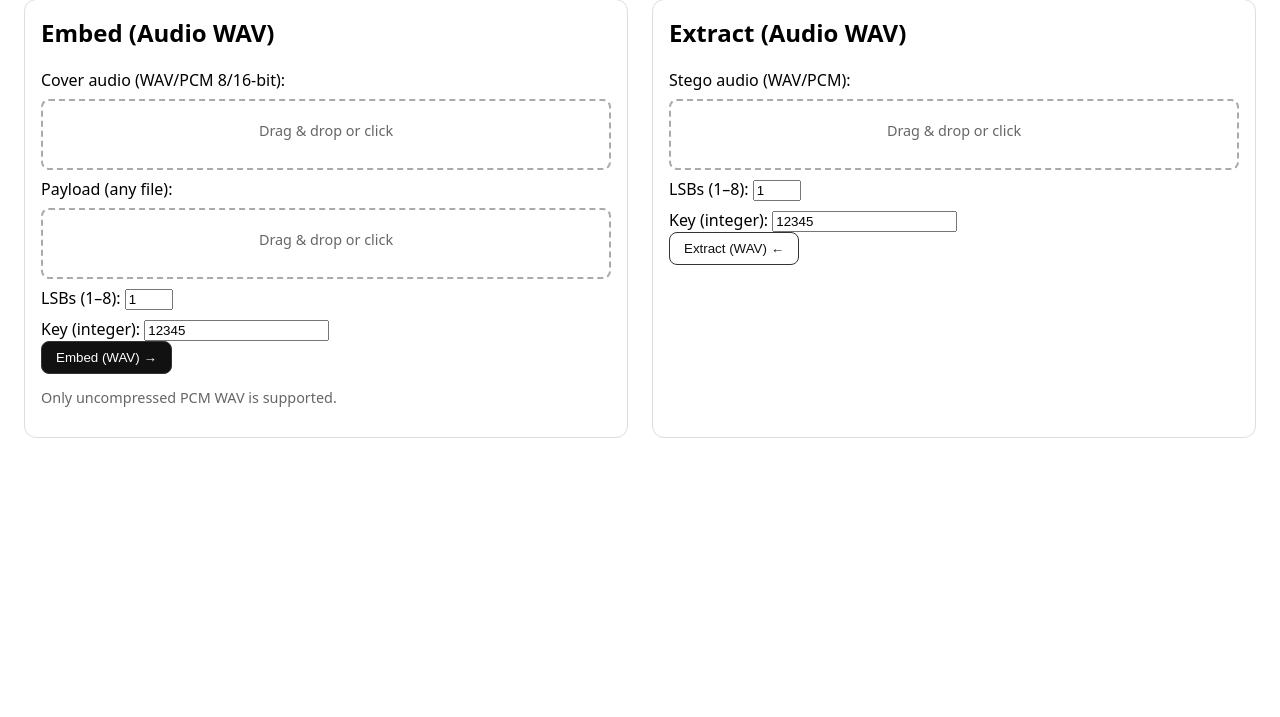
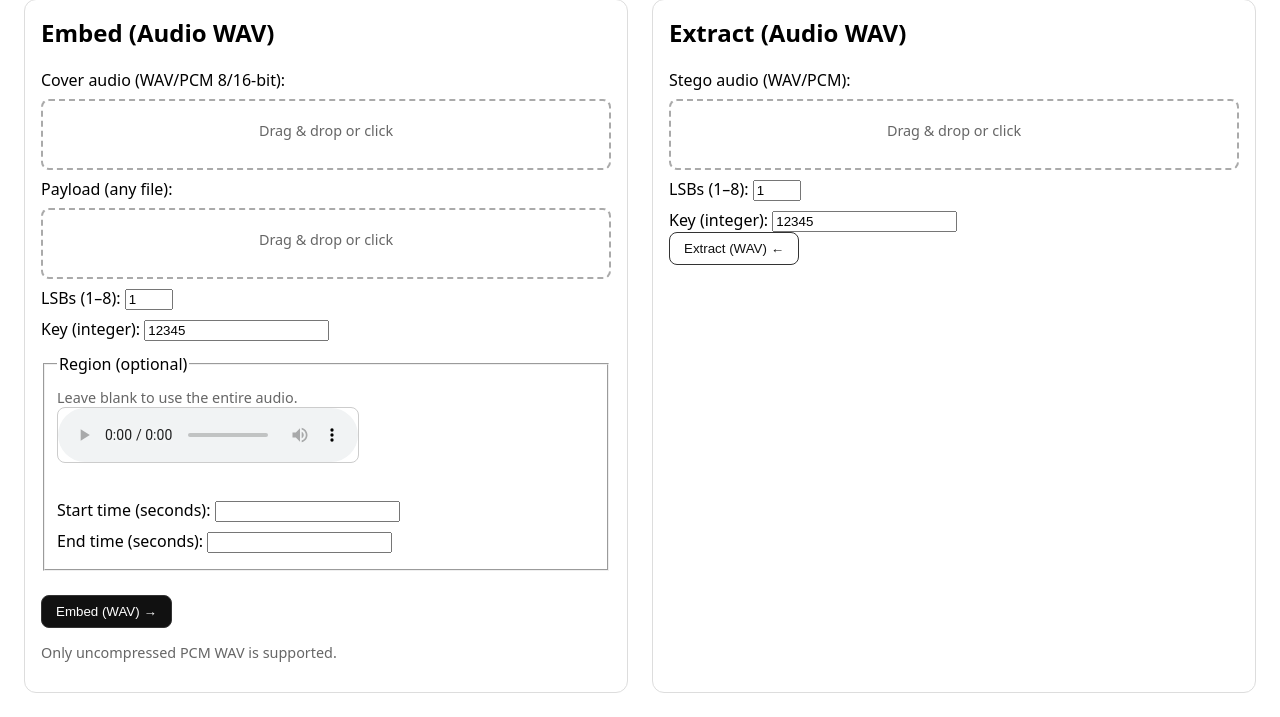
Before and after one commit to jkoui/INF2005, a Flask app: page / in a window 1280 px wide. Shown: the part 890-1607 px from the top of the page. Before the commit the page ends 1328 px from the top, so only its background shows below. Run offline with Flask 3, Linux system fonts and the light colour scheme; some libraries are stand-ins or nearby versions.

Commit message:
selection of payload location for audio

```diff
--- a/app/app.py
+++ b/app/app.py
@@ -42,12 +42,29 @@ def _to_int_opt(s):
     except Exception:
         return None
 
-def parse_roi(form, img_w_actual: int, img_h_actual: int):
+def parse_roi(form, img_w_actual: int, img_h_actual: int, is_audio: bool = False):
     """
     Read x1,y1,x2,y2 and nat_w,nat_h from the form.
     Returns: (region_dict_or_None, imgW, imgH, sel_w, sel_h)
     Raises ValueError if a zero-area ROI is provided.
     """
+
+    # For audio
+    if is_audio:
+        start_time = _to_int_opt(form.get("start_time"))
+        end_time = _to_int_opt(form.get("end_time"))
+
+        # If any coordinate is missing, treat as "no ROI"
+        if start_time is None or end_time is None:
+            return None, img_w_actual, img_h_actual, None, None
+
+        # Ensure valid time range
+        if start_time >= end_time:
+            raise ValueError("Start time must be less than end time.")
+
+        return {"start_time": start_time, "end_time": end_time}, img_w_actual, img_h_actual, end_time - start_time, None
+
+    # For image
     x1 = _to_int_opt(form.get("x1"))
     y1 = _to_int_opt(form.get("y1"))
     x2 = _to_int_opt(form.get("x2"))
@@ -153,8 +170,8 @@ def embed():
         required_bytes = header_bytes_len + cipher_bytes_len
 
         # Reserve a top strip for the header so ROI can never overwrite it
-        header_carrier_bytes = (header_bits.size + 8 - 1) // 8           # ceil
-        header_carrier_pixels = (header_carrier_bytes + 3 - 1) // 3      # ceil
+        header_carrier_bytes = (header_bits.size + 7) // 8           # ceil
+        header_carrier_pixels = (header_carrier_bytes + 2) // 3      # ceil
         header_rows = (header_carrier_pixels + W - 1) // W               # ceil
         reserved_y2 = min(H, header_rows)                                # strip is rows [0 .. reserved_y2)
 
@@ -255,6 +272,7 @@ def embed():
         flash(f"Embed error: {e}")
         return redirect(url_for("index"))
 
+
 @app.get("/download/stego")
 def download_stego():
     if not _LAST_STEGO:
@@ -282,7 +300,7 @@ def extract():
         # Use a strip big enough to hold the maximum possible header:
         # FIXED_LEN + up to 255 bytes of filename
         MAX_HDR_BYTES = FIXED_LEN + 255
-        max_hdr_pixels = (MAX_HDR_BYTES + 3 - 1) // 3
+        max_hdr_pixels = (MAX_HDR_BYTES + 2) // 3
         max_hdr_rows = (max_hdr_pixels + W - 1) // W
         reserved_y2 = min(H, max_hdr_rows)
         strip_len_bytes = reserved_y2 * W * C
@@ -371,6 +389,10 @@ def embed_audio():
         nonce, ciphertext_with_tag = encrypt_aes_gcm(key_bytes, payload_bytes, aad=None)
         plain_sha = sha256(payload_bytes)
 
+        # Parse ROI for audio (start_time and end_time)
+        region, _, _, sel_w, _ = parse_roi(request.form, 0, 0, is_audio=True)
+
+        # Build secure header (audio case)
         header = build_secure_header(
             plain_len=len(payload_bytes),
             filename=orig_name,
@@ -379,11 +401,10 @@ def embed_audio():
             nonce=nonce,
             salt=salt,
             sha256_bytes=plain_sha,
-            # stash ROI (or zeros if no ROI)
-            roi_x1=region["x1"] if region else 0,
-            roi_y1=region["y1"] if region else 0,
-            roi_x2=region["x2"] if region else flat.reshape(H, W, 3).shape[1],  # default to full image
-            roi_y2=region["y2"] if region else flat.reshape(H, W, 3).shape[0],
+            roi_x1=0,  # Audio does not have x/y coordinates like image
+            roi_y1=0,  # Audio uses time for ROI
+            roi_x2=sel_w,  # Audio "width" is its time range
+            roi_y2=sel_w,
         )
 
         blob = header + ciphertext_with_tag
@@ -391,6 +412,7 @@ def embed_audio():
         header_bytes_len = len(header)
         required_bytes = header_bytes_len + len(ciphertext_with_tag)
 
+        # WAV loading and capacity check
         cover.stream.seek(0)
         flat_bytes, wav_params, _ = load_wav_from_file(cover)
         cap_bits = wav_capacity_bits(flat_bytes.size, n_lsb)
--- a/app/templates/index.html
+++ b/app/templates/index.html
@@ -103,7 +103,7 @@
           <div class="row" style="align-items:flex-start;">
             <div style="min-width:320px;">
               <!-- Live preview for drawing a rectangle -->
-              <div id="roiContainer" class="preview" style="position:relative; display:none; width:320px;">
+              <div id="roiImgContainer" class="preview" style="position:relative; display:none; width:320px;">
                 <img id="roiImg" style="max-width:320px; border:1px solid #ccc; border-radius:8px;">
                 <canvas id="roiCanvas" style="position:absolute; inset:0; pointer-events:auto;"></canvas>
               </div>
@@ -165,7 +165,37 @@
 
         <label>LSBs (1–8): <input type="number" name="lsb" min="1" max="8" value="1" required></label>
         <label>Key (integer): <input type="number" name="key" value="12345" required></label>
-        <button class="btn" type="submit">Embed (WAV) →</button>
+
+        <!-- Region of Interest (audio) -->
+        <fieldset style="margin-top:12px;">
+          <legend>Region (optional)</legend>
+          <label class="note">Leave blank to use the entire audio.</label>
+
+          <div class="row" style="align-items:flex-start;">
+            <div style="min-width:320px;">
+              <!-- Live preview for drawing a region -->
+              <div id="roiAudioContainer" class="preview" style="position:relative; display:block; width:320px; height: 60px;">
+                <audio id="roiAudio" style="max-width:320px; border:1px solid #ccc; border-radius:8px; z-index: 10; cursor: pointer;" controls></audio>
+                <canvas style="position:absolute; inset:0; pointer-events:none; z-index:0;"></canvas>
+              </div>
+              <div class="note" id="roiHelp" style="display:none; margin-top:6px;">
+                Tip: Click-drag on the audio visualizer to select a region. Coordinates auto-fill below.
+              </div>
+            </div>
+
+            <div>
+              <label>Start time (seconds): <input type="number" name="start_time" id="start_time" min="0" step="0.1"></label>
+              <label>End time (seconds):  <input type="number" name="end_time" id="end_time" min="0" step="0.1"></label>
+
+              <!-- Natural length of the selected audio (backend can use this to validate) -->
+              <input type="hidden" name="nat_length" id="nat_length">
+
+              <div class="note" id="roiMeta" style="margin-top:6px;"></div>
+            </div>
+          </div>
+        </fieldset>
+
+        <button class="btn" type="submit" style = "position:relative; z-index:10;">Embed (WAV) →</button>
       </form>
       <p class="note">Only uncompressed PCM WAV is supported.</p>
     </div>
@@ -320,7 +350,7 @@
     // ====== ROI: show preview when a cover image is chosen and enable drag-select ======
     (function() {
       const coverInput = document.querySelector('form[action$="embed"] input[name="cover"]');
-      const roiContainer = document.getElementById('roiContainer');
+      const roiImgContainer = document.getElementById('roiImgContainer');
       const roiImg = document.getElementById('roiImg');
       const roiCanvas = document.getElementById('roiCanvas');
       const roiHelp = document.getElementById('roiHelp');
@@ -341,7 +371,7 @@
         if (!file) return;
 
         if (!file.type.match(/^image\/(png|bmp)$/) && !file.name.match(/\.(png|bmp)$/i)) {
-          roiContainer.style.display = 'none';
+          roiImgContainer.style.display = 'none';
           roiHelp.style.display = 'none';
           return;
         }
@@ -355,7 +385,7 @@
           natHEl.value = natH;
 
           // show first so layout is valid
-          roiContainer.style.display = 'block';
+          roiImgContainer.style.display = 'block';
           roiHelp.style.display = 'block';
 
           requestAnimationFrame(() => {
@@ -484,6 +514,81 @@
         };
       });
     })();
+
+    (function() {
+      const coverAudioInput = document.querySelector('form[action$="embed_audio"] input[name="cover_wav"]');
+      const roiAudioContainer = document.getElementById('roiAudioContainer');
+      const roiAudio = document.getElementById('roiAudio');
+      const roiAudioCanvas = document.getElementById('roiAudioCanvas');
+      const roiAudioHelp = document.getElementById('roiAudioHelp');
+      const roiAudioMeta = document.getElementById('roiAudioMeta');
+
+      const startTimeEl = document.getElementById('start_time');
+      const endTimeEl = document.getElementById('end_time');
+      const natLengthEl = document.getElementById('nat_length');
+
+      if (!coverAudioInput) return;
+
+      // Load audio and draw waveform on canvas
+      coverAudioInput.addEventListener('change', () => {
+        const file = coverAudioInput.files && coverAudioInput.files[0];
+        if (!file) return;
+
+        if (!file.type.match(/^audio\/(wav|pcm)$/) && !file.name.match(/\.(wav|pcm)$/i)) {
+          roiAudioContainer.style.display = 'none';
+          roiAudioHelp.style.display = 'none';
+          return;
+        }
+        const url = URL.createObjectURL(file);
+        roiAudio.src = url;
+
+        // When audio is loaded, decode it and draw waveform
+        const audioContext = new (window.AudioContext || window.webkitAudioContext)();
+        const analyser = audioContext.createAnalyser();
+
+        const source = audioContext.createMediaElementSource(roiAudio);
+        source.connect(analyser);
+        analyser.connect(audioContext.destination);
+
+        roiAudio.oncanplay = () => {
+          const duration = roiAudio.duration;
+          natLengthEl.value = duration;
+
+          // Display the audio container and help text
+          roiAudioContainer.style.display = 'block';
+          roiAudioHelp.style.display = 'block';
+
+          const ctx = roiAudioCanvas.getContext('2d');
+
+          // Function to draw the audio waveform
+          const drawWaveform = () => {
+            analyser.fftSize = 2048;
+            const bufferLength = analyser.frequencyBinCount;
+            const dataArray = new Uint8Array(bufferLength);
+
+            analyser.getByteTimeDomainData(dataArray);
+
+            const width = roiAudioCanvas.width;
+            const height = roiAudioCanvas.height;
+            ctx.clearRect(0, 0, width, height);
+
+            const step = Math.ceil(dataArray.length / width);
+            const amp = height / 2;
+
+            for (let i = 0; i < width; i++) {
+              const min = Math.min(...dataArray.slice(i * step, (i + 1) * step));
+              const max = Math.max(...dataArray.slice(i * step, (i + 1) * step));
+              ctx.fillRect(i, (1 + min) * amp, 1, (max - min) * amp);
+            }
+          };
+
+          // Start drawing the waveform once the audio is playing
+          roiAudio.play();
+          drawWaveform();
+          requestAnimationFrame(drawWaveform);
+        };
+      });
+    })();
   </script>
 </body>
 </html>
```
